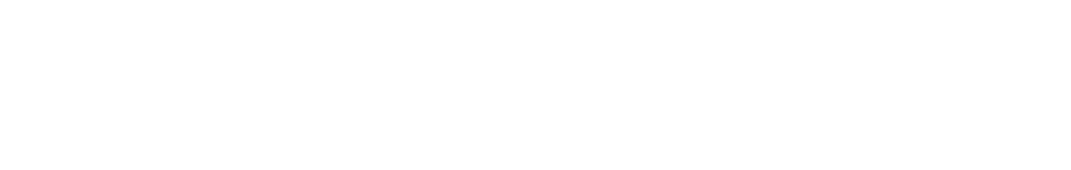
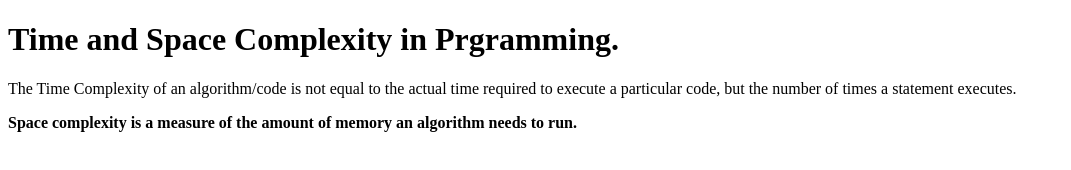
Before and after one commit to acciojob/time-and-space-complexity-uditya-shubham, a website: page main.html in a window 1280 px wide. Shown: the whole page, without its empty margins (0-1071 px from the left). Drawn offline with Linux system fonts and the light colour scheme.

Commit message:
created a submission

```diff
--- a/main.html
+++ b/main.html
@@ -8,6 +8,9 @@
 
 <body>
 	<!-- the entire body must be written by student -->
+	<h1>Time and Space Complexity in Prgramming.</h1>
+	<p>The Time Complexity of an algorithm/code is not equal to the actual time required to execute a particular code, but the number of times a statement executes.</p>
+	<p><b>Space complexity is a measure of the amount of memory an algorithm needs to run. </b></p>
     <script type="text/javascript" src="./script.js">
 </script>
 
```
